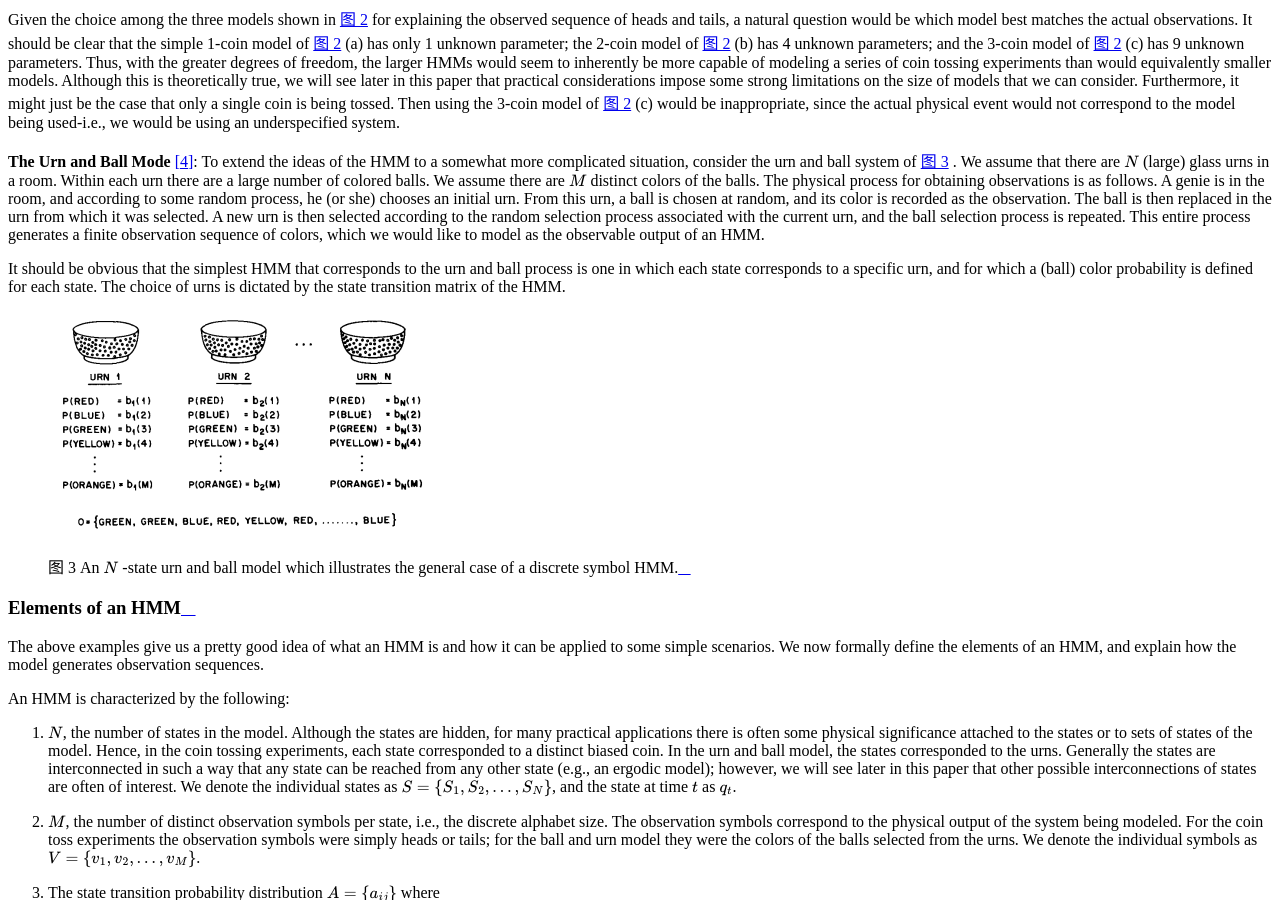
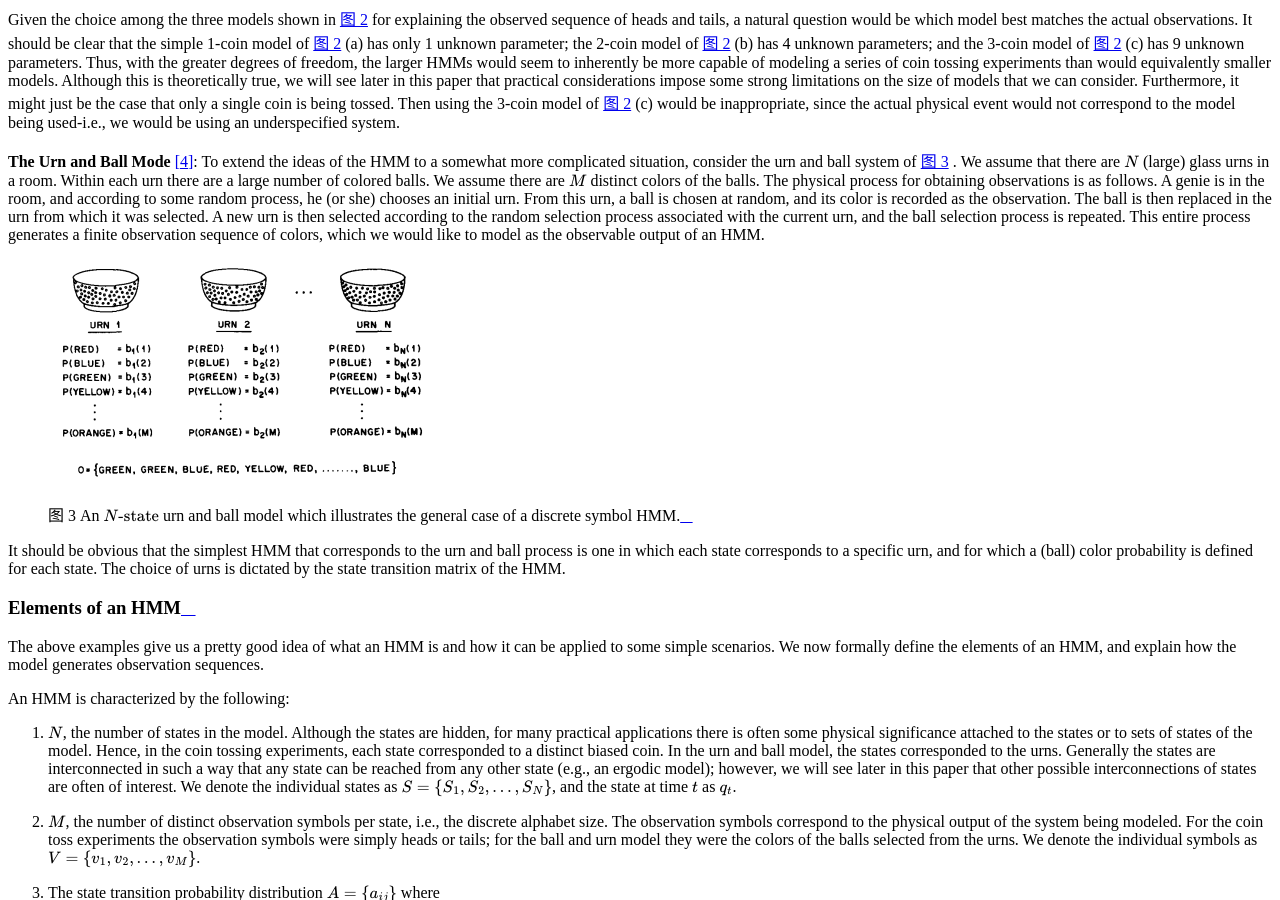
Before and after one commit to ufengger/bibtex-all, a Sphinx documentation site: the page built from docs/Rabiner_tutor_HMM.rst, in a window 1280 px wide and 900 px high, scrolled down 5484 px. Built offline with Sphinx 7.4.7 and the Read the Docs theme 2.0.0, drawn with Linux system fonts in a browser that asks for light colours.

Commit message:
change figure locations for hmm

```diff
--- a/docs/Rabiner_tutor_HMM.rst
+++ b/docs/Rabiner_tutor_HMM.rst
@@ -350,17 +350,18 @@ selection process is repeated. This entire process generates a finite
 observation sequence of colors, which we would like to model as the observable
 output of an HMM.
 
-It should be obvious that the simplest HMM that corresponds to the urn and ball
-process is one in which each state corresponds to a specific urn, and for which
-a (ball) color probability is defined for each state. The choice of urns is
-dictated by the state transition matrix of the HMM.
-
 .. _hmmfig3:
 
 .. figure:: images/hmmfig3.png
    :align: center
 
-   An :math:`N` -state urn and ball model which illustrates the general case of a discrete symbol HMM.
+   An :math:`N\text{-state}` urn and ball model which illustrates the general
+   case of a discrete symbol HMM.
+
+It should be obvious that the simplest HMM that corresponds to the urn and ball
+process is one in which each state corresponds to a specific urn, and for which
+a (ball) color probability is defined for each state. The choice of urns is
+dictated by the state transition matrix of the HMM.
 
 Elements of an HMM
 ~~~~~~~~~~~~~~~~~~
```
